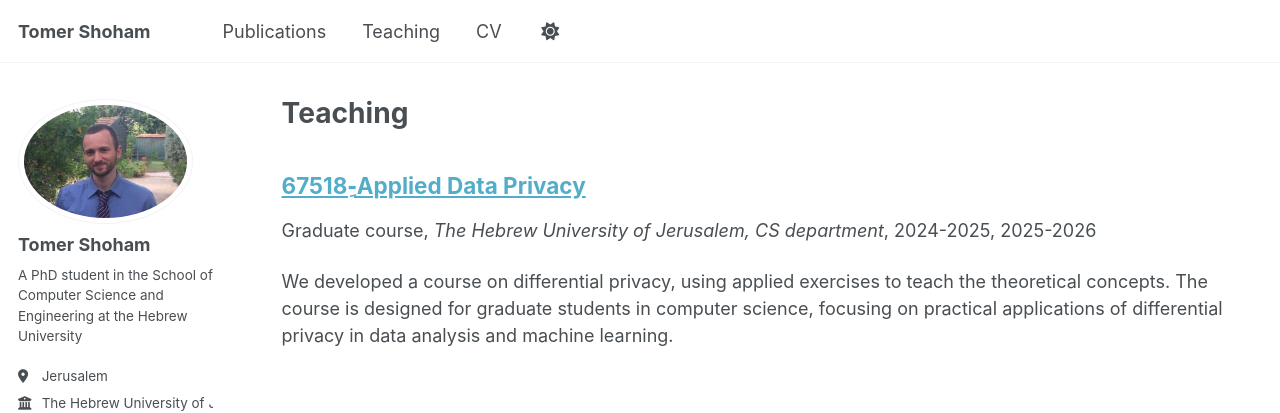
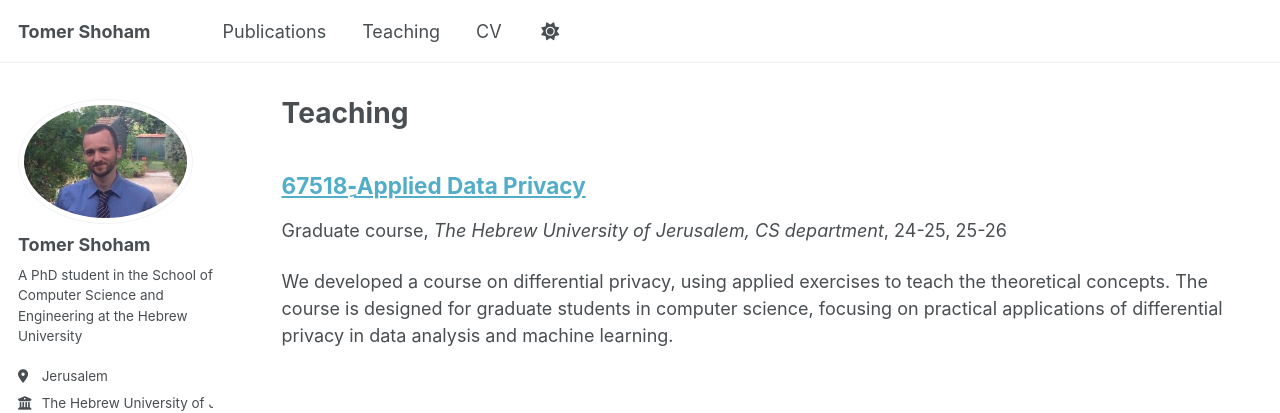
Before and after one commit to TomerShoham1/TomerShoham1.github.io, a Jekyll site: the page built from _pages/teaching.html, in a window 1280 px wide. Shown: the top 413 px of the page. Built offline with Jekyll 4.4.1, drawn with Linux system fonts in a browser that asks for light colours; some web fonts are replaced; a script that is not in the unit is left out.

Commit message:
minor change to dates of course

```diff
--- a/_teaching/Applied_DP.md
+++ b/_teaching/Applied_DP.md
@@ -5,7 +5,7 @@ type: "Graduate course"
 permalink: /teaching/Applied_DP
 venue: "The Hebrew University of Jerusalem, CS department"
 date: 2024-11-01
-years_taught: "2024-2025, 2025-2026"
+years_taught: "24-25, 25-26"
 location: "Jerusalem, Israel"
 ---
 
```
